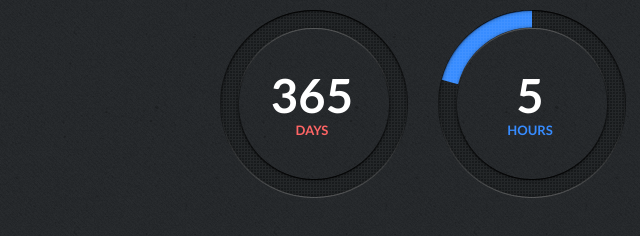
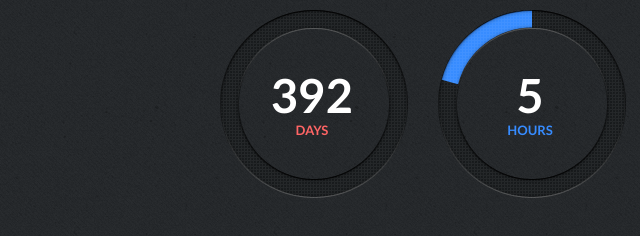
Before and after one commit to subinabid/dy, a plain HTML site: page index.html in a window 1280 px wide. Shown: the part 176-412 px from the top of the page, 0-640 px from the left. Drawn offline with Linux system fonts and the light colour scheme.

Commit message:
retirement date changed

```diff
--- a/index.html
+++ b/index.html
@@ -22,7 +22,7 @@
             daysGlow     : "none",
 
             startDate   : (new Date(2018,06,02,10,0,0)).getTime() /1000,
-            endDate     : (new Date(2019,06,02,18,0,0)).getTime() /1000,
+            endDate     : (new Date(2019,06,29,18,0,0)).getTime() /1000,
             now         : (new Date()).getTime()/1000
             });
             });
```
